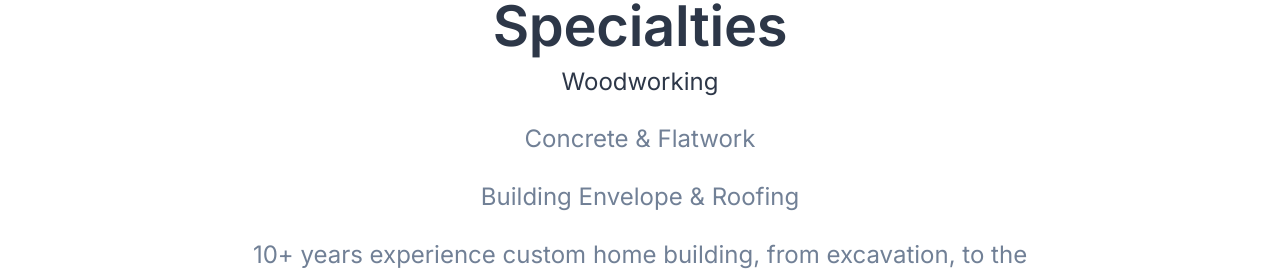
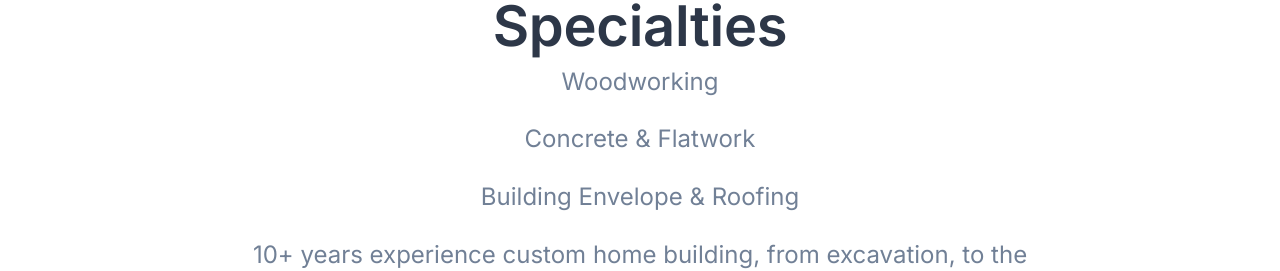
Before and after one commit to Tolksy/HandyContractorWebsite, a plain HTML site: page index.html in a window 1280 px wide. Shown: the part 190-461 px from the top of the page. Drawn offline with Linux system fonts and the light colour scheme.

Commit message:
Update index.html

```diff
--- a/index.html
+++ b/index.html
@@ -814,7 +814,7 @@
                     Guaranteed 5+ Years
                     </div>
                 <h1>Expert Craftsmanship Across 3 Specialties</h1>
-                   <p><span class="highlight">Woodworking</p>
+                  <span class="highlight"><p>Woodworking</p>
                    <p> Concrete & Flatwork</p>
                    <p>Building Envelope & Roofing</p></span>
                 <p>10+ years experience custom home building, from excavation, to the last shingle on the roof.</p>
```
